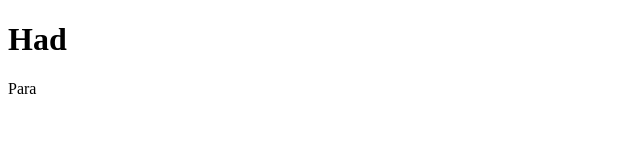
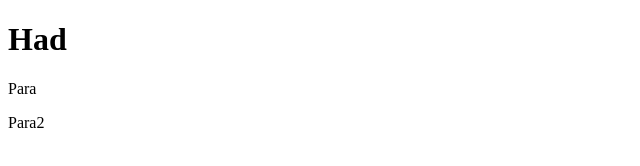
Before and after one commit to WongJiaXian/FIT3179-Visualisation-2, a plain HTML site: page test.html in a window 1280 px wide. Shown: the full height of the page, 0-640 px from the left. Drawn offline with Linux system fonts and the light colour scheme.

Commit message:
test para2 added

```diff
--- a/test.html
+++ b/test.html
@@ -11,4 +11,5 @@
 </body>
     <h1>Had</h1>
     <p>Para</p>
+    <p>Para2</p>
 </html>
```
